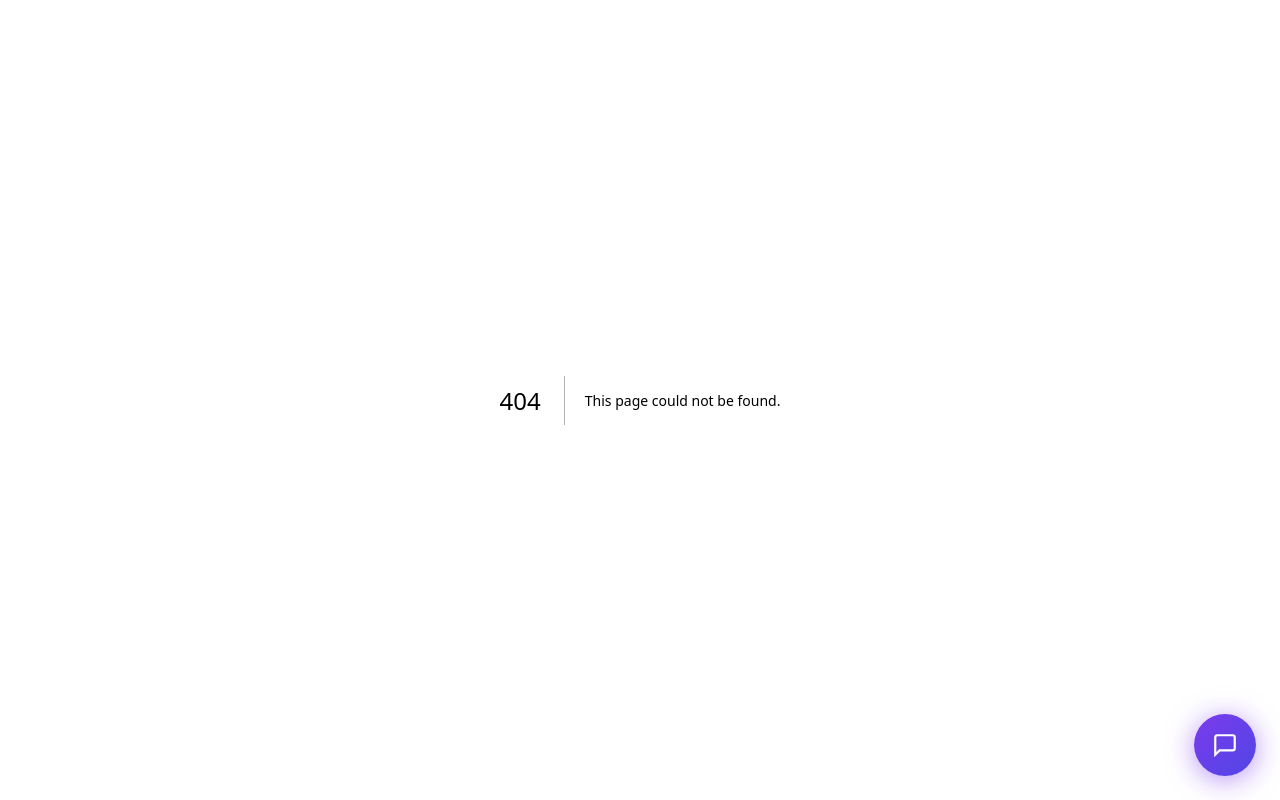
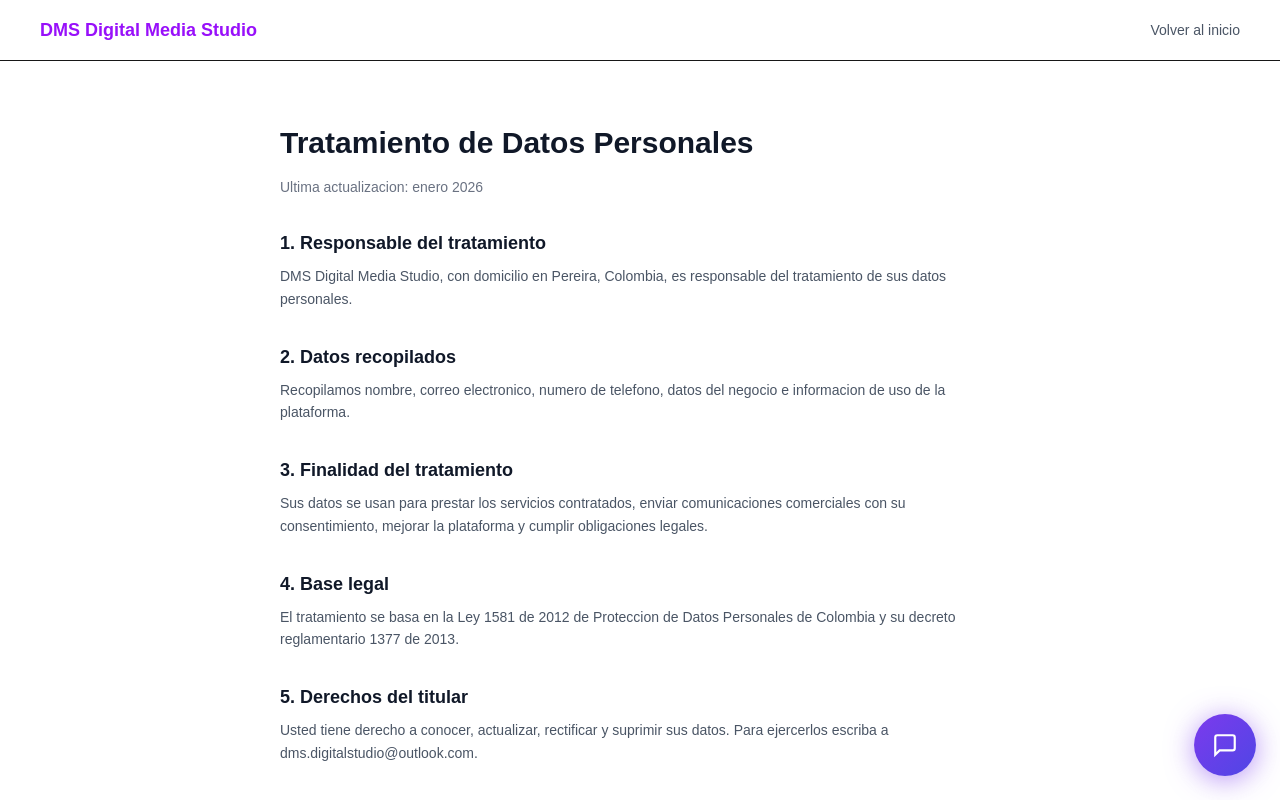
Before and after one commit to dsmmarket307/dms-digital-media-studio, a Next.js app: page /tratamiento-de-datos in a window 1280 px wide. Before the commit this address had no page. Shown: the top 800 px of the page. Built offline with nearby package versions, Linux system fonts and the light colour scheme.

Commit message:
feat: agregar paginas legales y actualizar enlaces footer

```diff
--- a/app/page.tsx
+++ b/app/page.tsx
@@ -522,7 +522,7 @@
             <div>
               <h3 style={{ fontWeight: 700, fontSize: 15, marginBottom: 16, color: "#fff" }}>Legal</h3>
               <ul style={{ display: "flex", flexDirection: "column", gap: 10 }}>
-                {[{ href: "#", label: "Politica de Privacidad" }, { href: "#", label: "Terminos y Condiciones" }, { href: "#", label: "Tratamiento de Datos" }].map(l => (
+                {[{ href: "/politica-de-privacidad", label: "Politica de Privacidad" }, { href: "/terminos-y-condiciones", label: "Terminos y Condiciones" }, { href: "/tratamiento-de-datos", label: "Tratamiento de Datos" }].map(l => (
                   <li key={l.label}><Link href={l.href} style={{ color: "#aaa", fontSize: 13, textDecoration: "none" }} className="hover:text-purple-400 transition-colors">{l.label}</Link></li>
                 ))}
               </ul>
--- /dev/null
+++ b/app/politica-de-privacidad/page.tsx
@@ -0,0 +1,23 @@
+import Link from "next/link";
+export default function PoliticaPrivacidad() {
+  return (
+    <div className="min-h-screen bg-white">
+      <header className="flex items-center justify-between px-6 md:px-10 py-4 border-b sticky top-0 bg-white z-50">
+        <Link href="/" className="font-bold text-lg text-purple-600">DMS Digital Media Studio</Link>
+        <Link href="/" className="text-sm text-gray-600 hover:text-purple-600">Volver al inicio</Link>
+      </header>
+      <div className="max-w-3xl mx-auto px-6 py-16">
+        <h1 className="text-3xl font-bold text-gray-900 mb-4">Politica de Privacidad</h1>
+        <p className="text-gray-500 text-sm mb-8">Ultima actualizacion: enero 2026</p>
+        <div className="space-y-8 text-gray-600 text-sm leading-relaxed">
+          <section><h2 className="text-lg font-bold text-gray-900 mb-2">1. Informacion que recopilamos</h2><p>Recopilamos nombre, correo electronico, telefono y datos del negocio al registrarse o contactarnos.</p></section>
+          <section><h2 className="text-lg font-bold text-gray-900 mb-2">2. Uso de la informacion</h2><p>Utilizamos su informacion para proveer nuestros servicios, procesar pagos y mejorar la plataforma. No vendemos su informacion a terceros.</p></section>
+          <section><h2 className="text-lg font-bold text-gray-900 mb-2">3. Seguridad</h2><p>Implementamos cifrado SSL y almacenamiento seguro para proteger su informacion.</p></section>
+          <section><h2 className="text-lg font-bold text-gray-900 mb-2">4. Cookies</h2><p>Usamos cookies para mejorar su experiencia. Puede desactivarlas desde su navegador.</p></section>
+          <section><h2 className="text-lg font-bold text-gray-900 mb-2">5. Sus derechos</h2><p>Puede acceder, corregir o eliminar su informacion escribiendo a dms.digitalstudio@outlook.com.</p></section>
+        </div>
+      </div>
+      <footer className="border-t py-8 text-center text-sm text-gray-400">2026 DMS Digital Media Studio. Todos los derechos reservados.</footer>
+    </div>
+  );
+}
--- /dev/null
+++ b/app/terminos-y-condiciones/page.tsx
@@ -0,0 +1,25 @@
+import Link from "next/link";
+export default function TerminosCondiciones() {
+  return (
+    <div className="min-h-screen bg-white">
+      <header className="flex items-center justify-between px-6 md:px-10 py-4 border-b sticky top-0 bg-white z-50">
+        <Link href="/" className="font-bold text-lg text-purple-600">DMS Digital Media Studio</Link>
+        <Link href="/" className="text-sm text-gray-600 hover:text-purple-600">Volver al inicio</Link>
+      </header>
+      <div className="max-w-3xl mx-auto px-6 py-16">
+        <h1 className="text-3xl font-bold text-gray-900 mb-4">Terminos y Condiciones</h1>
+        <p className="text-gray-500 text-sm mb-8">Ultima actualizacion: enero 2026</p>
+        <div className="space-y-8 text-gray-600 text-sm leading-relaxed">
+          <section><h2 className="text-lg font-bold text-gray-900 mb-2">1. Aceptacion</h2><p>Al usar la plataforma DMS Digital Media Studio usted acepta estos terminos. Si no esta de acuerdo no utilice nuestros servicios.</p></section>
+          <section><h2 className="text-lg font-bold text-gray-900 mb-2">2. Descripcion del servicio</h2><p>DMS es una plataforma SaaS que permite crear sitios web con IA, gestionar clientes y automatizar procesos de negocio.</p></section>
+          <section><h2 className="text-lg font-bold text-gray-900 mb-2">3. Planes y pagos</h2><p>Los planes se cobran mensualmente. Todos incluyen 7 dias de prueba gratuita. Puede cancelar en cualquier momento sin penalizacion.</p></section>
+          <section><h2 className="text-lg font-bold text-gray-900 mb-2">4. Uso aceptable</h2><p>No esta permitido usar la plataforma para actividades ilegales, spam o contenido que viole derechos de terceros.</p></section>
+          <section><h2 className="text-lg font-bold text-gray-900 mb-2">5. Propiedad intelectual</h2><p>El contenido generado por el usuario es de su propiedad. DMS se reserva los derechos sobre la plataforma y sus herramientas.</p></section>
+          <section><h2 className="text-lg font-bold text-gray-900 mb-2">6. Limitacion de responsabilidad</h2><p>DMS no se hace responsable por perdidas indirectas derivadas del uso de la plataforma.</p></section>
+          <section><h2 className="text-lg font-bold text-gray-900 mb-2">7. Contacto</h2><p>Para consultas escribanos a dms.digitalstudio@outlook.com.</p></section>
+        </div>
+      </div>
+      <footer className="border-t py-8 text-center text-sm text-gray-400">2026 DMS Digital Media Studio. Todos los derechos reservados.</footer>
+    </div>
+  );
+}
--- /dev/null
+++ b/app/tratamiento-de-datos/page.tsx
@@ -0,0 +1,25 @@
+import Link from "next/link";
+export default function TratamientoDatos() {
+  return (
+    <div className="min-h-screen bg-white">
+      <header className="flex items-center justify-between px-6 md:px-10 py-4 border-b sticky top-0 bg-white z-50">
+        <Link href="/" className="font-bold text-lg text-purple-600">DMS Digital Media Studio</Link>
+        <Link href="/" className="text-sm text-gray-600 hover:text-purple-600">Volver al inicio</Link>
+      </header>
+      <div className="max-w-3xl mx-auto px-6 py-16">
+        <h1 className="text-3xl font-bold text-gray-900 mb-4">Tratamiento de Datos Personales</h1>
+        <p className="text-gray-500 text-sm mb-8">Ultima actualizacion: enero 2026</p>
+        <div className="space-y-8 text-gray-600 text-sm leading-relaxed">
+          <section><h2 className="text-lg font-bold text-gray-900 mb-2">1. Responsable del tratamiento</h2><p>DMS Digital Media Studio, con domicilio en Pereira, Colombia, es responsable del tratamiento de sus datos personales.</p></section>
+          <section><h2 className="text-lg font-bold text-gray-900 mb-2">2. Datos recopilados</h2><p>Recopilamos nombre, correo electronico, numero de telefono, datos del negocio e informacion de uso de la plataforma.</p></section>
+          <section><h2 className="text-lg font-bold text-gray-900 mb-2">3. Finalidad del tratamiento</h2><p>Sus datos se usan para prestar los servicios contratados, enviar comunicaciones comerciales con su consentimiento, mejorar la plataforma y cumplir obligaciones legales.</p></section>
+          <section><h2 className="text-lg font-bold text-gray-900 mb-2">4. Base legal</h2><p>El tratamiento se basa en la Ley 1581 de 2012 de Proteccion de Datos Personales de Colombia y su decreto reglamentario 1377 de 2013.</p></section>
+          <section><h2 className="text-lg font-bold text-gray-900 mb-2">5. Derechos del titular</h2><p>Usted tiene derecho a conocer, actualizar, rectificar y suprimir sus datos. Para ejercerlos escriba a dms.digitalstudio@outlook.com.</p></section>
+          <section><h2 className="text-lg font-bold text-gray-900 mb-2">6. Transferencia de datos</h2><p>No transferimos sus datos a terceros sin su autorizacion, salvo obligacion legal.</p></section>
+          <section><h2 className="text-lg font-bold text-gray-900 mb-2">7. Vigencia</h2><p>Sus datos se conservan mientras mantenga una relacion activa con DMS o mientras sea necesario por obligaciones legales.</p></section>
+        </div>
+      </div>
+      <footer className="border-t py-8 text-center text-sm text-gray-400">2026 DMS Digital Media Studio. Todos los derechos reservados.</footer>
+    </div>
+  );
+}
```
